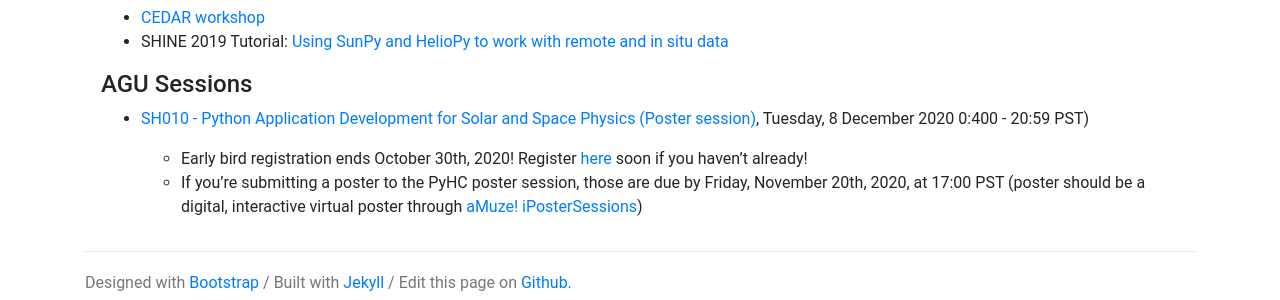
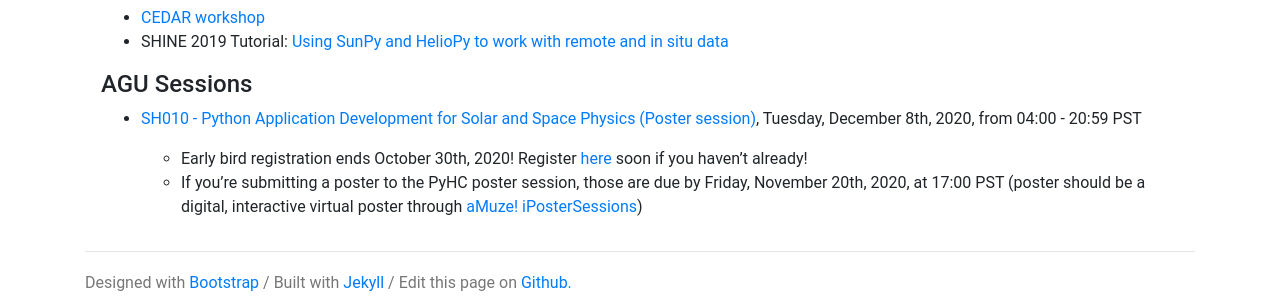
Before and after one commit to heliophysicsPy/heliophysicsPy.github.io, a Jekyll site: the page built from _pages/meetings.md, in a window 1280 px wide. Shown: the part 1020-1320 px from the top of the page. Built offline with Jekyll 4.4.1, drawn with Linux system fonts in a browser that asks for light colours; nearby versions of some CDN libraries.

Commit message:
small changes based on PR, as well as fixing a couple other small things I noticed

```diff
--- a/_pages/meetings.md
+++ b/_pages/meetings.md
@@ -43,7 +43,7 @@ _pages/meetings/april2020.md %}) **will be held remotely** on Zoom (see details
 
 #### AGU Sessions
 
-* [SH010 - Python Application Development for Solar and Space Physics (Poster session)](https://agu.confex.com/agu/fm20/meetingapp.cgi/Session/102187), Tuesday, 8 December 2020  0:400 - 20:59 PST)
+* [SH010 - Python Application Development for Solar and Space Physics (Poster session)](https://agu.confex.com/agu/fm20/meetingapp.cgi/Session/102187), Tuesday, December 8th, 2020, from 04:00 - 20:59 PST
 
     * Early bird registration ends October 30th, 2020! Register [here](https://www.agu.org/Fall-Meeting/Pages/Register-Housing/Registration-Rates) soon if you haven't already!
     * If you're submitting a poster to the PyHC poster session, those are due by Friday, November 20th, 2020, at 17:00 PST (poster should be a digital, interactive virtual poster through [aMuze! iPosterSessions](https://ipostersessions.com/cases/))
```
